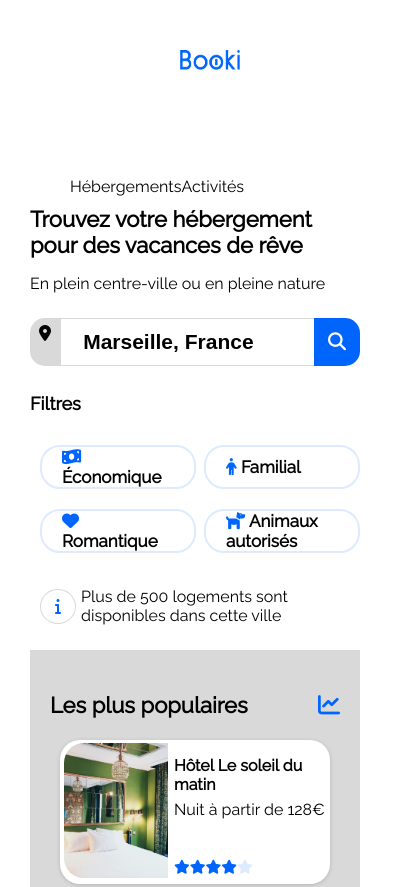
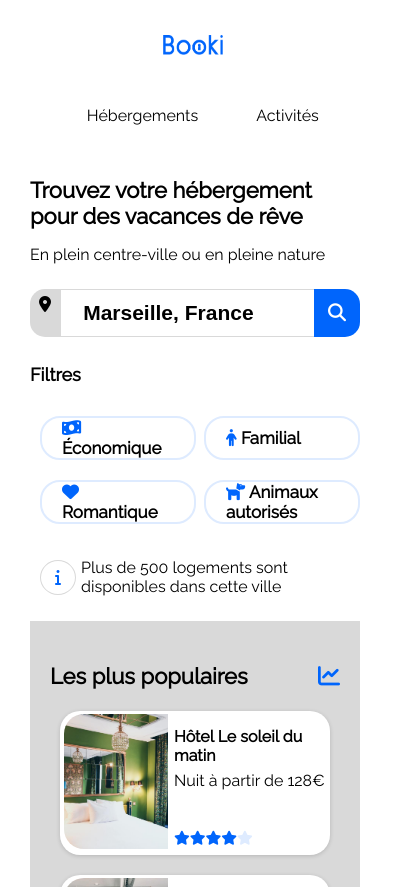
Before and after one commit to TheoGuegan/Booki, a plain HTML site: page index.html in a window 390 px wide. Shown: the top 887 px of the page, 420 px wide, since content can reach past the window. Drawn offline with Linux system fonts and the light colour scheme.

Commit message:
modification du menu nav

```diff
--- a/CSS/mqport.css
+++ b/CSS/mqport.css
@@ -1,8 +1,5 @@
 @media all and (max-width: 767px) {
 
-* {
-    max-width: 767px;
-}
 
 
 header {
@@ -10,25 +7,21 @@ header {
 }
 
 #logoentete {
+    display: flex;
     width: 100%;
-    max-width: 767px;
-    margin: 0;
-}
-#imglogoentete {
-    margin: 50px 50% 0 50%;
-    transform: translate(-25%);
+    justify-content: center;
 }
 
 nav {
     display: flex;
     justify-content: space-between;
-    width: 100%;
+    /* width: 100%; */
 }
 
 .lianav {
-    width: 100%;
+    /* width: 100%; */
     display: flex;
-    margin: 30px 0 0 0;
+    /* margin: 30px 0 0 0; */
     justify-content: center;
     height: 40px;
 }
--- a/CSS/mqtab.css
+++ b/CSS/mqtab.css
@@ -8,13 +8,13 @@
     margin-top: 40px;
 }
 
-.lianav a{
+.lianav :hover {
     color: black;
+    border: none;
 }
 
-
-.lianav :hover {
-    display: none;
+#textehaut {
+    margin-top: 40px;
 }
 
 #formbdr {
@@ -32,7 +32,7 @@
 .libtnfiltres {
     height: 35px;
     margin-right: 15px;
-    padding: 0px 11px;
+    padding: 0px 9px;
 }
 
 #sectiontop {
--- a/CSS/style.css
+++ b/CSS/style.css
@@ -43,7 +43,7 @@ header {
     width: 50%
 }
 #imglogoentete{
-    margin: 45px 0 40px 55px;
+    margin: 45px 0 0px 55px;
     transform: translateX(-50%) translateY(-50%);
 }
 
@@ -55,37 +55,36 @@ header {
 
 nav {
     width: 100%;
+    border-right: 0;
     font-size: 16px;
     display: flex;
     justify-content: end;
 }
 
 #conteneurlinav {
+    width: 300px;
+    height: 50px;
     display: flex;
-    /* padding-right: 70px;
-    padding-top: 70px; */
+    padding-top: 0%;
 }
 
 .lianav {
     display: flex;
-    /* margin-right: 50px; */
-    /* margin-top: 60px; */
-    width: 150px;
+    flex: 1;
     justify-content: center;
-    /* padding-top: 57px; */
 }
 
 .lianav :hover {
+    display: flex;
     border-top: 2px solid #0065FC;
     color: #0065FC;
-    /* padding-top: 57px; */
+    width: 100%;
+    justify-content: center;
 }
 
 .anav {
-    /* height: 70px; */
     color: black;
-    flex-basis: 50%;
-    padding: 57px 0;
+    padding: 25px 0;
 
 }
 
@@ -311,6 +310,7 @@ article h1, article h2{
 
 article h2 {
     margin-top: 40px;
+    margin-bottom: 30px;
 }
 
 /* --------------aside-------------- */
--- a/index.html
+++ b/index.html
@@ -168,7 +168,7 @@
                         </div>
                     </a>
                 </div>
-                <h2 id="titreafficherplus">Afficher plus</h2>
+                <h2>Afficher plus</h2>
             </article>
 
 <!-- ------------------------aside----------------------- -->
```
